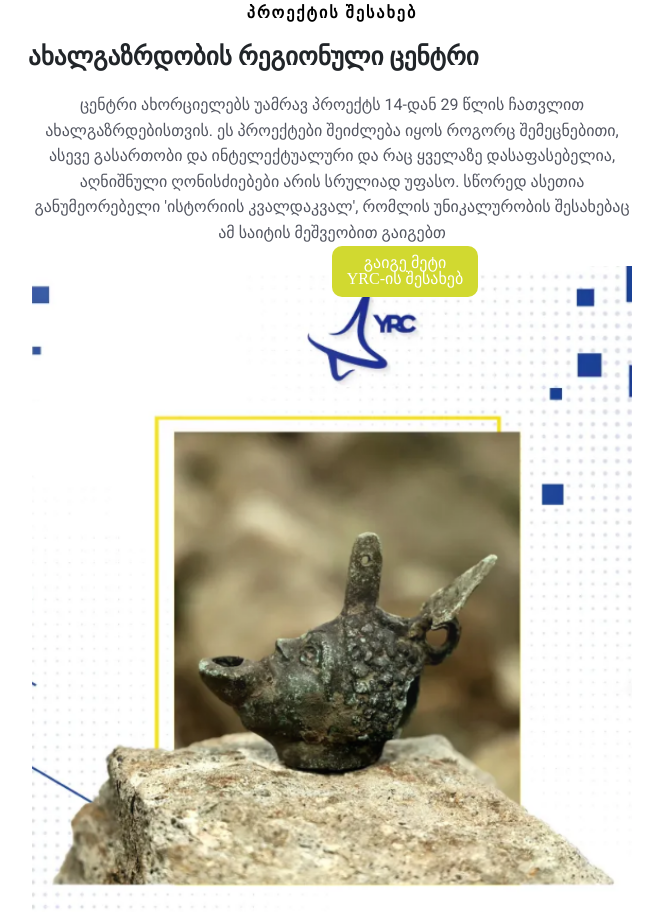
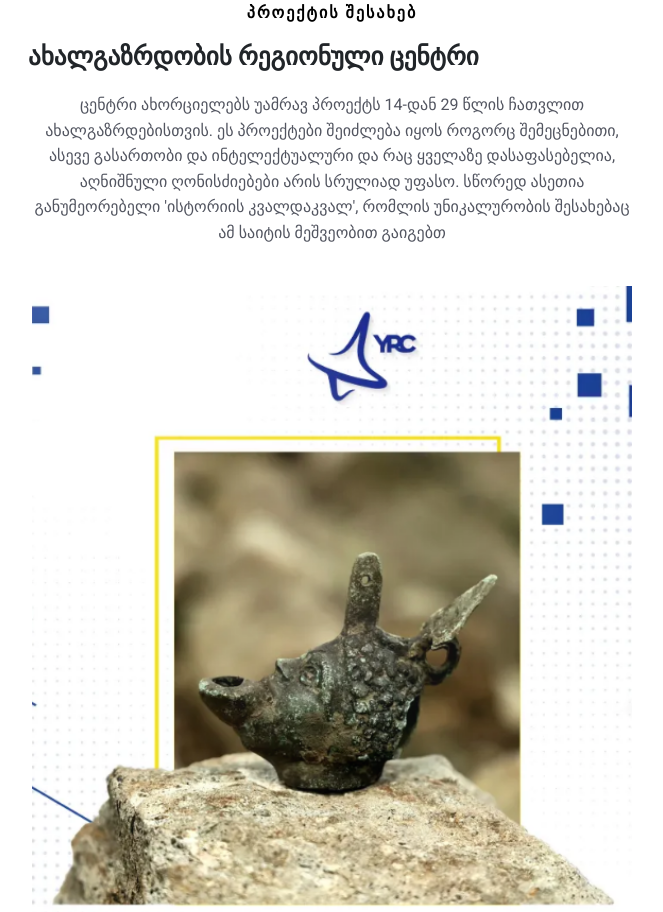
Before and after one commit to lizatarieladze/Archaeological-camp, a plain HTML site: page index.html in a window 1280 px wide. Shown: the part 746-1658 px from the top of the page, without its empty margins (308-971 px from the left). Drawn offline with nearby package versions, Linux system fonts and the light colour scheme.

Commit message:
butttonno

```diff
--- a/index.html
+++ b/index.html
@@ -56,7 +56,7 @@
                 <h3>პროექტის შესახებ</h3>
                 <h4>ახალგაზრდობის რეგიონული ცენტრი</h4>
                 <p>ცენტრი ახორციელებს უამრავ პროექტს 14-დან 29 წლის ჩათვლით ახალგაზრდებისთვის. ეს პროექტები შეიძლება იყოს როგორც შემეცნებითი, ასევე გასართობი და ინტელექტუალური და რაც ყველაზე დასაფასებელია, აღნიშნული ღონისძიებები არის სრულიად უფასო. სწორედ ასეთია განუმეორებელი 'ისტორიის კვალდაკვალ', რომლის უნიკალურობის შესახებაც ამ საიტის მეშვეობით გაიგებთ </p>
-                <a href="#"><button class="button">გაიგე მეტი <br>YRC-ის შესახებ</button></a>
+                <!-- <a href="#"><button class="button">გაიგე მეტი <br>YRC-ის შესახებ</button></a> -->
             </div>
             <div class="img"><img src="imgs/history.png" alt="image" class="s-2img"></div>
         </div>
--- a/scss/style/_s-2.scss
+++ b/scss/style/_s-2.scss
@@ -78,6 +78,7 @@
 			flex-direction: column;
 			padding: 14px;
 			margin: 0 auto;
+
 			.line{
 				display: none;
 			}
@@ -96,10 +97,11 @@
 					margin: 0 auto;
 				}
 			}
+
 			.img{
 				max-width: 600px;
 				width: 100%;
-				margin: 20px auto;
+				margin: 40px auto;
 				.s-2img{
 					width: 100%;
 				}
```
Also changed, not shown: css/global.css, 1 other file.
